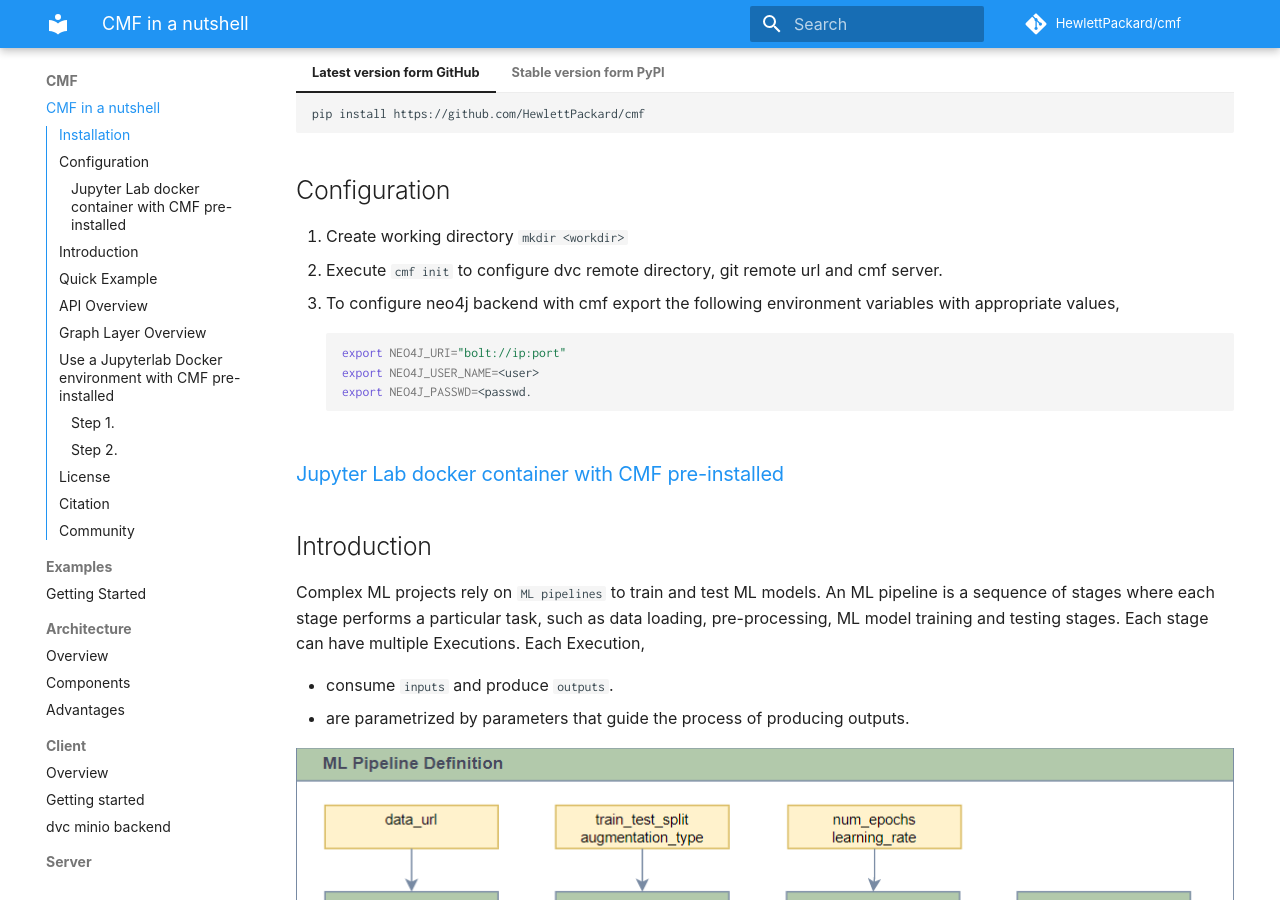
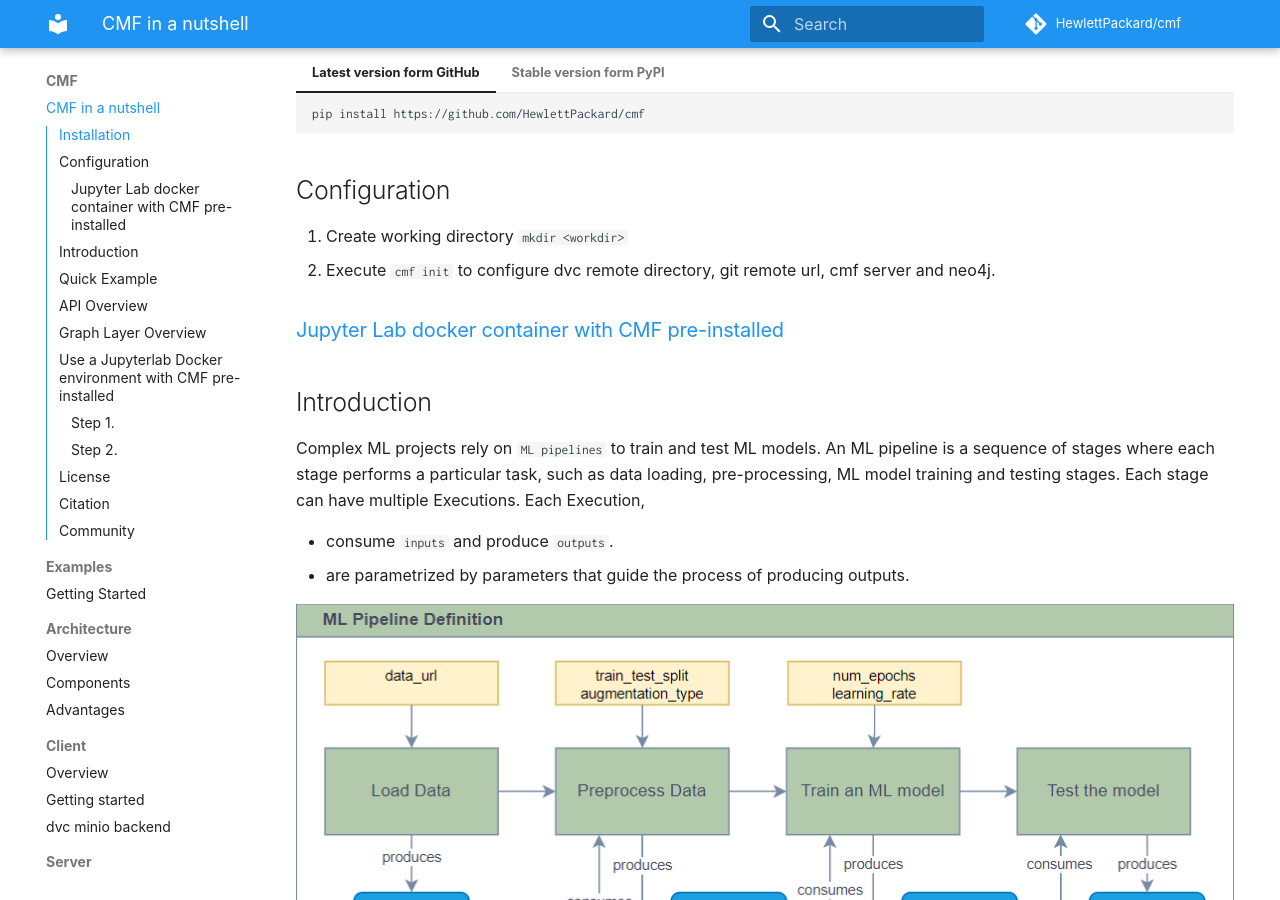
Before and after one commit to HewlettPackard/cmf, an MkDocs documentation site: the page built from docs/index.md, in a window 1280 px wide and 900 px high, scrolled down 519 px. Built offline with MkDocs 1.6.1 and Material for MkDocs 9.7.7, drawn with Linux system fonts in a browser that asks for light colours; some web fonts are replaced; comment, search, counter and statistics services are not loaded.

Commit message:
Update index.md

````diff
--- a/docs/index.md
+++ b/docs/index.md
@@ -34,13 +34,8 @@ Install CMF
     ```
 ## Configuration
 1. Create working directory `mkdir <workdir>`
-2. Execute `cmf init` to configure dvc remote directory, git remote url and cmf server.
-3. To configure neo4j backend with cmf export the following environment variables with appropriate values,
-   ```shell
-   export NEO4J_URI="bolt://ip:port"
-   export NEO4J_USER_NAME=<user>
-   export NEO4J_PASSWD=<passwd.
-   ```
+2. Execute `cmf init` to configure dvc remote directory, git remote url, cmf server and neo4j.
+
 
 ### [Jupyter Lab docker container with CMF pre-installed](#docker-section)
 ## Introduction
````
